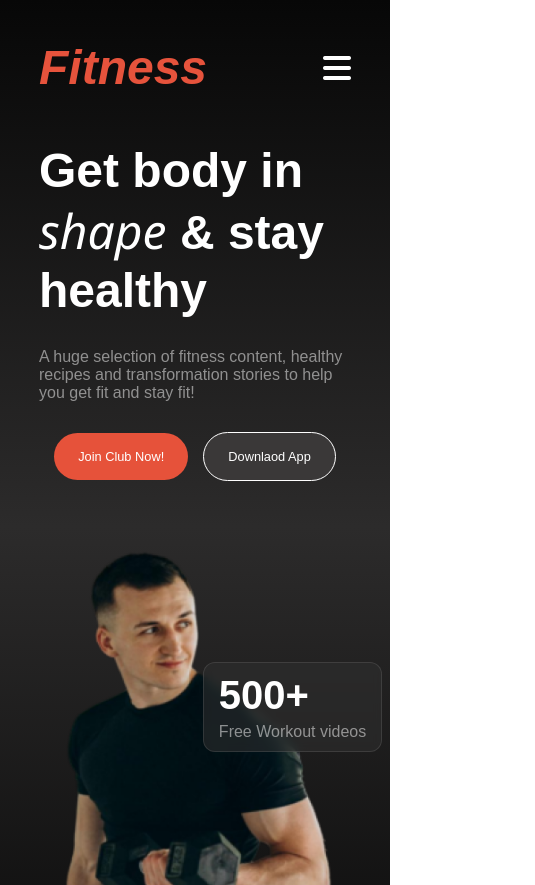
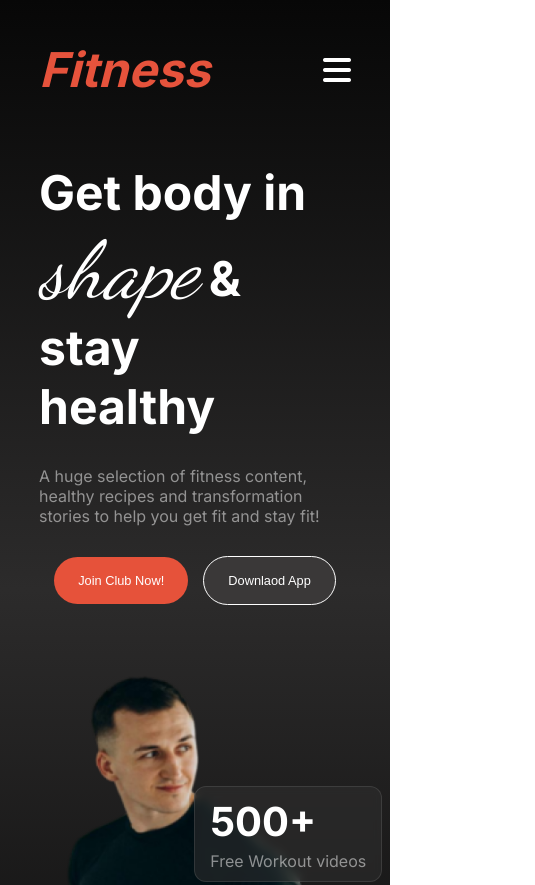
Before and after one commit to Noman125/module_12_assignment_02, a plain HTML site: page index.html in a window 390 px wide. Shown: the top 885 px of the page, 535 px wide, since content can reach past the window. Drawn offline with Linux system fonts and the light colour scheme.

Commit message:
adding mobile responsive design

```diff
--- a/css/style.css
+++ b/css/style.css
@@ -1,6 +1,6 @@
-/* @import url('https://fonts.googleapis.com/css2?family=Work+Sans:ital,wght@0,100..900;1,100..900&display=swap'); */
-.work-sans-font {
-  font-family: "Work+Sans", sans-serif;
+@import url('https://fonts.googleapis.com/css2?family=Inter:wght@400;500;600;700&family=Dancing+Script:wght@400;500;600&display=swap');
+.inter-font {
+  font-family: 'Inter', sans-serif;
   font-optical-sizing: auto;
   font-weight: 400;
   font-style: normal;
@@ -112,10 +112,10 @@
 }
 
 .title-span {
+  font-size: 9rem;
   font-style: italic;
   font-weight: 400;
-  font-family: 'Segoe UI', Tahoma, Geneva, Verdana, sans-serif;
-  /* here font family is "miama" */
+  font-family: 'Dancing Script', cursive;
 }
 
 .nav-item {
@@ -134,6 +134,7 @@
 .banner {
   justify-content: space-between;
   align-items: center;
+  margin-top: 4rem;
 }
 
 .banner-title {
@@ -669,17 +670,20 @@ select {
 
   /* Banner for Mobile-Responsive */
   .banner {
-    padding-top: 3rem;
     width: 100%;
   }
 
   .section-title {
     font-size: 2rem;
   }
+  .title-span {
+    font-size: 5rem;
+  }
 
   .banner,
   .habits-content,
-  .run-extra-container {
+  .run-extra-container,
+  .chose-items {
     flex-direction: column;
   }
 
@@ -789,6 +793,14 @@ select {
   .team-content {
     grid-template-columns: 1fr;
   }
+
+  /* Why Choose Us related Style */
+
+  .get-discount{
+    display: none;
+  }
+
+  /* Footer related Style */
 
   .footer-content {
     flex-direction: column;
--- a/index.html
+++ b/index.html
@@ -8,7 +8,7 @@
   <link rel="stylesheet" href="../module_12_assignment_02/css/style.css">
   <script src="https://kit.fontawesome.com/66e70d4066.js" crossorigin="anonymous"></script>
 </head>
-<body class="work-sans-font">
+<body class="inter-font">
   <header class="header">
     <nav class="navbar display-flex">
       <h3 class="brand brand-color"><i>Fitness</i></h3>
```
